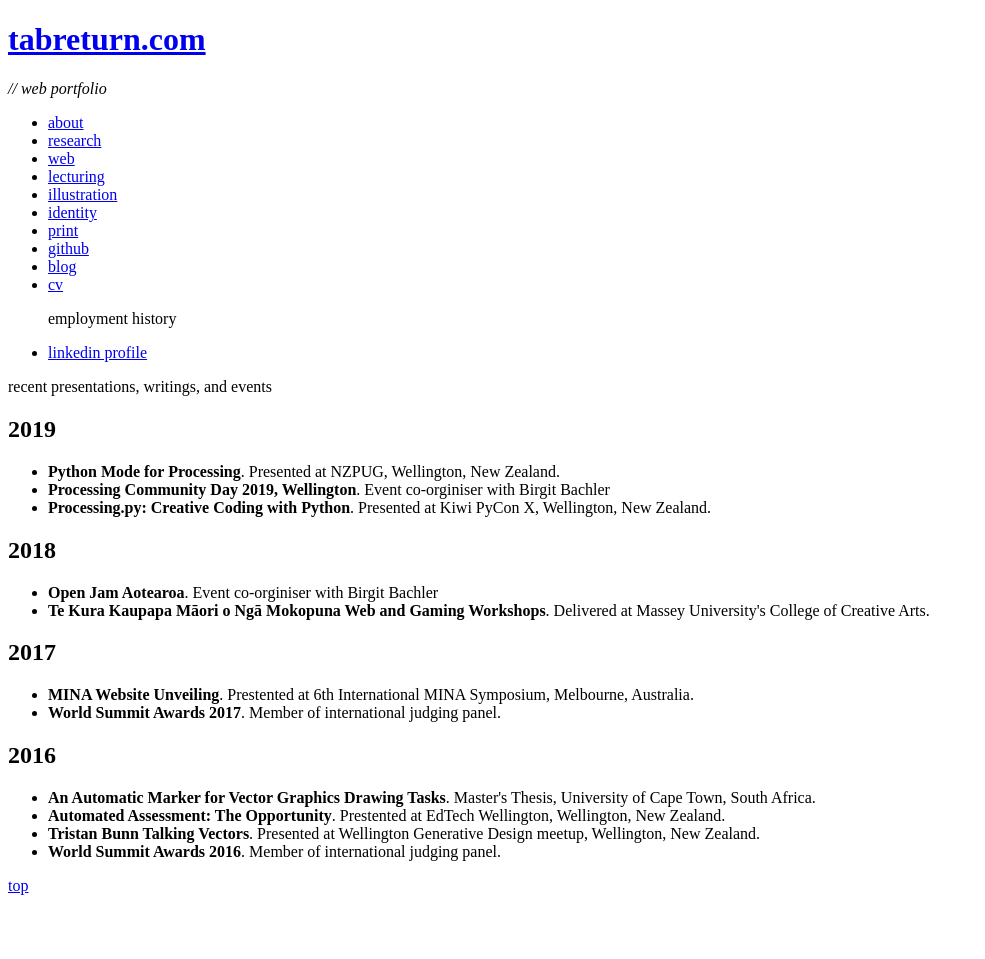
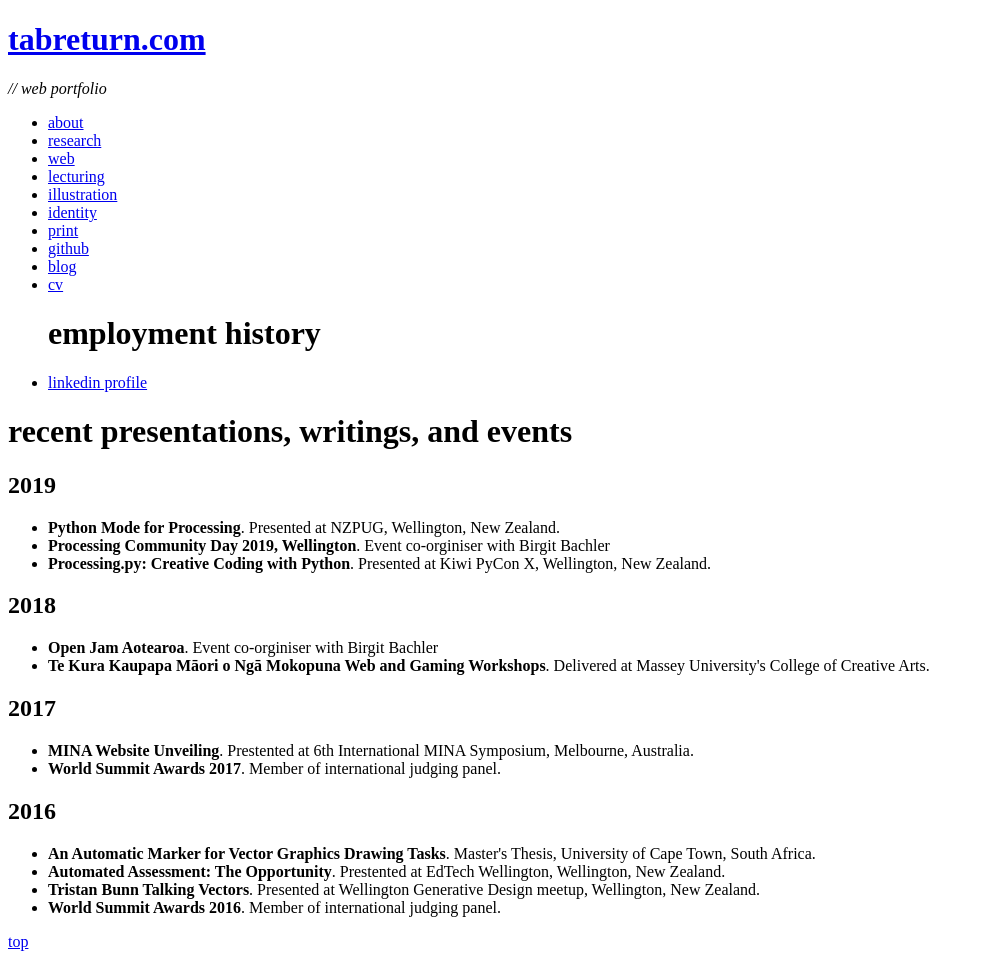
Before and after one commit to tabreturn/tabreturn.portfolio, a Jekyll site: the page built from cv.html, in a window 1280 px wide. Shown: the whole page, without its empty margins (0-985 px from the left). Built offline with Jekyll 4.4.1, drawn with Linux system fonts in a browser that asks for light colours; nearby versions of some CDN libraries; library files that are not in the unit come from our copies; comment, search, counter and statistics services are not loaded; before the commit the page ends 903 px from its top, so only the background shows below that.

Commit message:
- add more h1's

```diff
--- a/about.html
+++ b/about.html
@@ -32,7 +32,7 @@
   </p>
 </div>
 
-<h2>latest work</h2>
+<h1>latest work</h1>
 
 {% assign featureable = site.posts | where_exp:"post", "post.nonfeature != true" %}
 {% for post in featureable limit:5 %}
--- a/cv.html
+++ b/cv.html
@@ -5,13 +5,13 @@
 
 <div class="entryContainer">
   <ul>
-    <p>employment history</p>
+    <h1>employment history</h1>
     <li><a href="https://www.linkedin.com/in/tristan-bunn-918175b1/">linkedin profile</a></li>
   </ul>
 </div>
 
 <div class="entryContainer">
-  <p>recent presentations, writings, and events</p>
+  <h1>recent presentations, writings, and events</h1>
   <h2>2019</h2>
   <ul>
     <li><b>Python Mode for Processing</b>. Presented at NZPUG, Wellington, New Zealand.</li>
```
